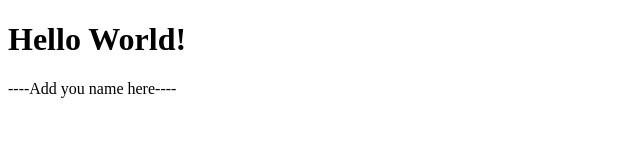
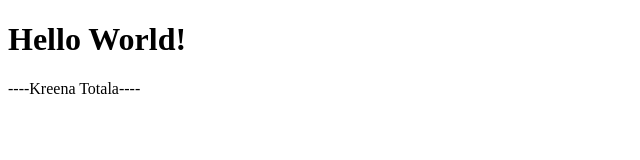
Before and after one commit to DS4200-S22/ic-01-kreenatotala, a plain HTML site: page index.html in a window 1280 px wide. Shown: the full height of the page, 0-640 px from the left. Drawn offline with Linux system fonts and the light colour scheme.

Commit message:
Update index.html

```diff
--- a/index.html
+++ b/index.html
@@ -6,7 +6,7 @@
 
 <p>
 
-----Add you name here----
+----Kreena Totala----
 
 </p>
 
```
